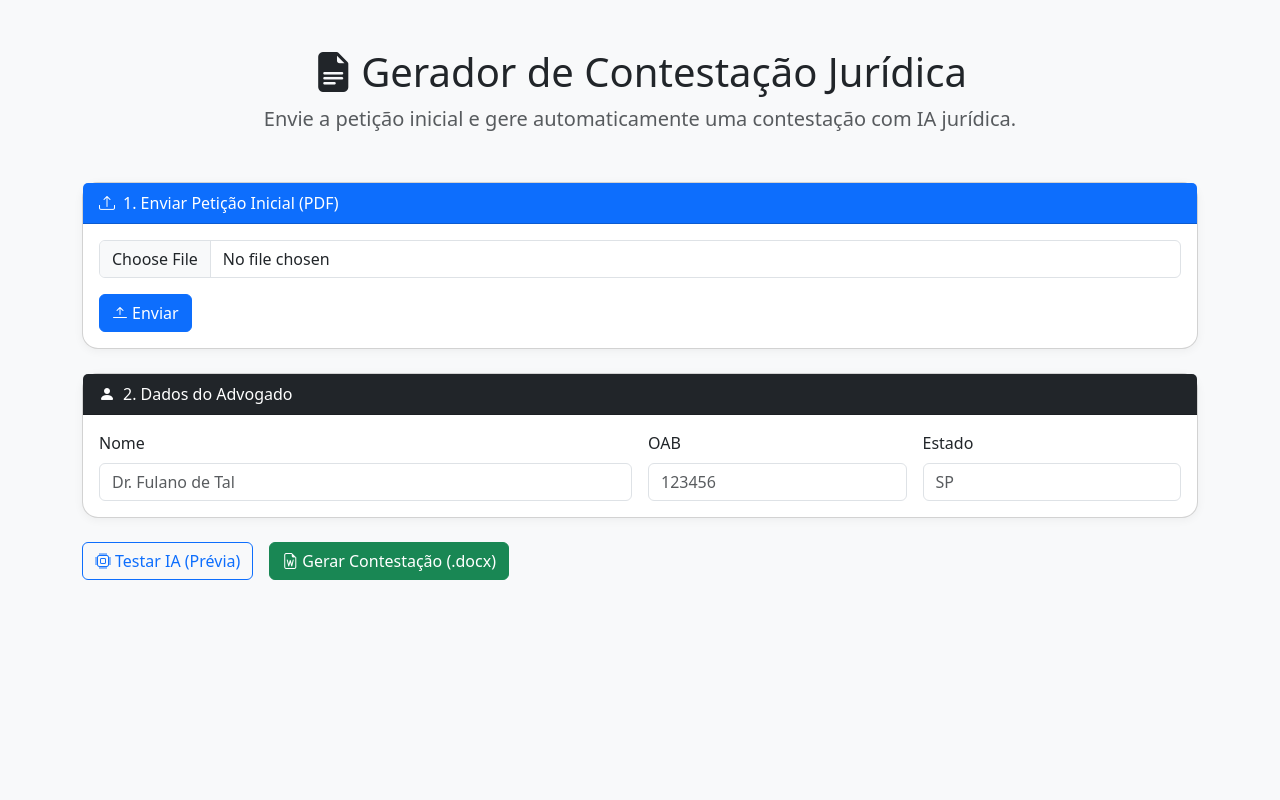
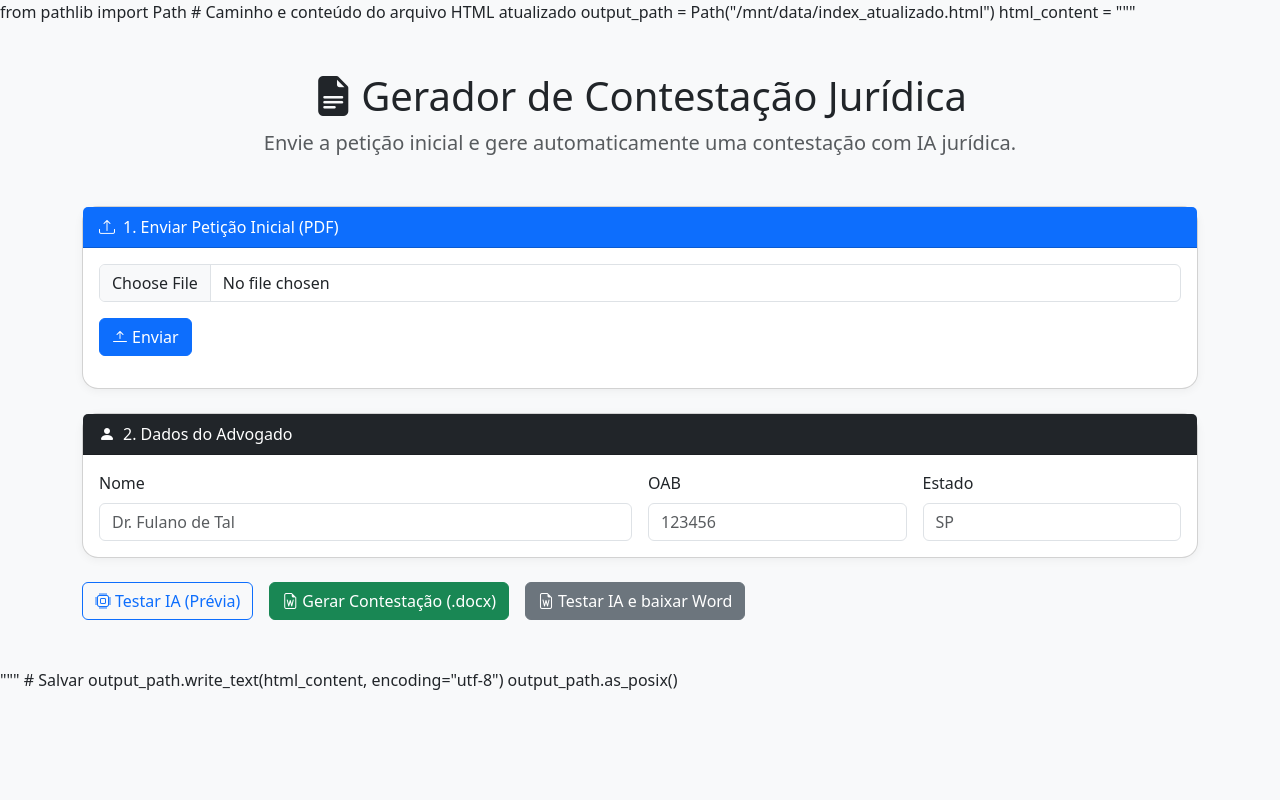
Before and after one commit to Alandamme/api-contestacao-juridica, a Flask app: page / in a window 1280 px wide. Run offline with Flask 3, Linux system fonts and the light colour scheme.

Commit message:
Update index.html

```diff
--- a/src/templates/index.html
+++ b/src/templates/index.html
@@ -1,4 +1,9 @@
-<!DOCTYPE html>
+from pathlib import Path
+
+# Caminho e conteúdo do arquivo HTML atualizado
+output_path = Path("/mnt/data/index_atualizado.html")
+
+html_content = """<!DOCTYPE html>
 <html lang="pt-br">
 <head>
   <meta charset="UTF-8">
@@ -78,6 +83,7 @@
     <div class="d-flex gap-3 mb-4">
       <button id="btn-testar-ia" class="btn btn-outline-primary"><i class="bi bi-cpu me-1"></i>Testar IA (Prévia)</button>
       <button id="btn-gerar" class="btn btn-success"><i class="bi bi-file-earmark-word me-1"></i>Gerar Contestação (.docx)</button>
+      <button id="btn-testar-ia-docx" class="btn btn-secondary"><i class="bi bi-file-earmark-word me-1"></i>Testar IA e baixar Word</button>
     </div>
 
     <div class="card mb-5 d-none" id="preview-card">
@@ -134,6 +140,39 @@
       document.getElementById("preview-text").innerText = data.corpo_gerado || data.erro || "Erro ao gerar prévia.";
     });
 
+    document.getElementById("btn-testar-ia-docx").addEventListener("click", async () => {
+      const resultadoDiv = document.getElementById("preview-card");
+      const previewText = document.getElementById("preview-text");
+
+      resultadoDiv.classList.remove("d-none");
+      previewText.innerHTML = "⏳ Gerando contestação com IA...";
+
+      const res = await fetch("/testar-ia-docx", {
+        method: "POST",
+        headers: {
+          "Content-Type": "application/json"
+        },
+        body: JSON.stringify({ session_file })
+      });
+
+      const data = await res.json();
+
+      if (res.ok && data.corpo_contestacao) {
+        previewText.innerText = data.corpo_contestacao;
+
+        const downloadLink = document.createElement("a");
+        downloadLink.href = data.arquivo_word;
+        downloadLink.className = "btn btn-success mt-3";
+        downloadLink.innerHTML = "<i class='bi bi-download'></i> Baixar Word gerado";
+        downloadLink.download = "contestacao_preview.docx";
+
+        previewText.appendChild(document.createElement("br"));
+        previewText.appendChild(downloadLink);
+      } else {
+        previewText.innerHTML = "<span class='text-danger'>Erro ao gerar contestação.</span>";
+      }
+    });
+
     document.getElementById("btn-gerar").addEventListener("click", async () => {
       const dados_advogado = {
         nome_advogado: document.getElementById("nome_advogado").value,
@@ -157,3 +196,8 @@
   </script>
 </body>
 </html>
+"""
+
+# Salvar
+output_path.write_text(html_content, encoding="utf-8")
+output_path.as_posix()
```
